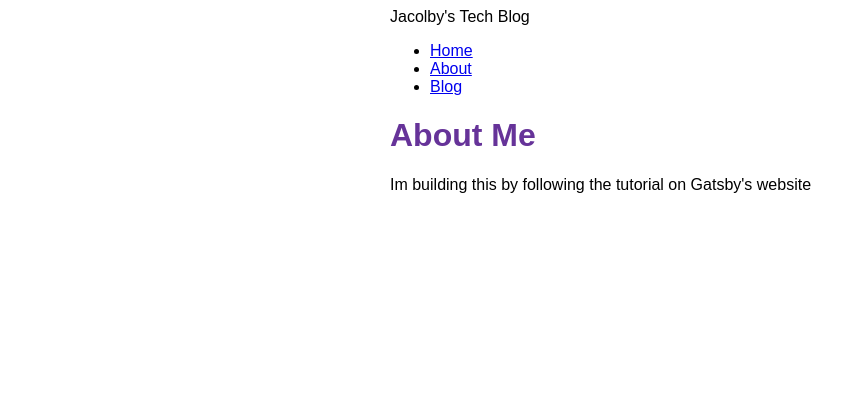
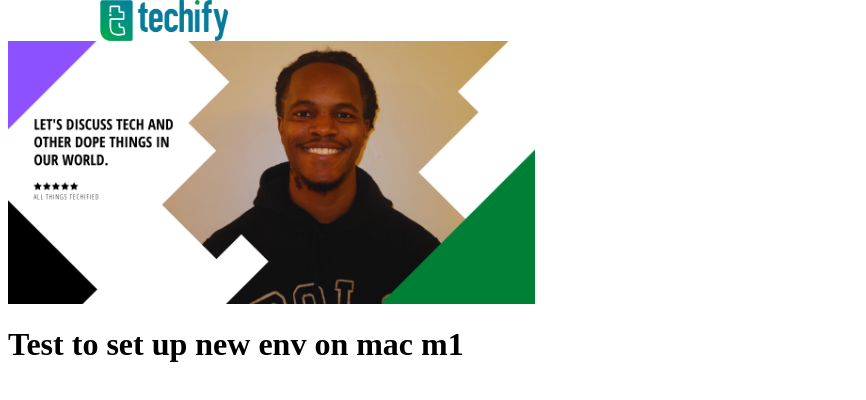
Before and after one commit to darknight1983/Jacolby-s_Tech_Blog, a Gatsby site: page /about in a window 1280 px wide. Shown: the whole page, without its empty margins (0-866 px from the left). Built offline with nearby package versions, Linux system fonts and the light colour scheme; Gatsby itself is replaced by a stand-in of ours.

Commit message:
test run on m1

```diff
--- a/gatsby-config.js
+++ b/gatsby-config.js
@@ -17,5 +17,6 @@ module.exports = {
         },
         "gatsby-plugin-mdx",
         "gatsby-transformer-sharp",
+        "gatsby-plugin-material-ui"
     ],
 };
--- a/package.json
+++ b/package.json
@@ -15,16 +15,22 @@
     "clean": "gatsby clean"
   },
   "dependencies": {
+    "@emotion/react": "^11.4.1",
+    "@emotion/styled": "^11.3.0",
     "@mdx-js/mdx": "^1.6.22",
     "@mdx-js/react": "^1.6.22",
     "gatsby": "^3.13.1",
     "gatsby-plugin-gatsby-cloud": "^3.1.0",
     "gatsby-plugin-image": "^1.14.0",
+    "gatsby-plugin-material-ui": "^4.0.2",
     "gatsby-plugin-mdx": "^2.14.0",
     "gatsby-plugin-sharp": "^3.14.0",
     "gatsby-source-filesystem": "^3.14.0",
     "gatsby-transformer-sharp": "^3.13.0",
     "react": "^17.0.1",
     "react-dom": "^17.0.1"
+  },
+  "devDependencies": {
+    "@mui/material": "^5.0.3"
   }
 }
--- a/src/components/layout.js
+++ b/src/components/layout.js
@@ -1,12 +1,18 @@
 import * as React from 'react';
 import { Link, useStaticQuery, graphql } from 'gatsby';
+import { StaticImage } from 'gatsby-plugin-image';
+import Grid from '@mui/material/Grid'
+import {AppBar} from "@mui/material";
 import {
     container,
     heading,
     navLinkItem,
     navLinkText,
     navLinks,
-    siteTitle
+    siteTitle,
+    logo,
+    logowrapper,
+    banner
 } from './layout.module.css'
 
 
@@ -23,22 +29,65 @@ const Layout = ({pageTitle, children}) => {
   `)
 
    const { title } = data.site.siteMetadata
+
     return (
-        <div className={container}>
-            <title>{{pageTitle} | {title}}</title>
-            <header className={siteTitle}>{title}</header>
-            <nav>
-                <ul className={navLinks}>
-                    <li className={navLinkItem}><Link to="/" className={navLinkText}>Home</Link></li>
-                    <li className={navLinkItem}><Link to="/about" className={navLinkText}>About</Link></li>
-                    <li className={navLinkItem}><Link to="/blogs" className={navLinkText}>Blog</Link></li>
-                </ul>
-            </nav>
-            <main>
-                <h1 className={heading}>{pageTitle}</h1>
-                {children}
-            </main>
-        </div>
+        // <div className={container}>
+        //     <title>{{pageTitle} | {title}}</title>
+        //     <header className={siteTitle}>{title}</header>
+        //     <nav>
+        //         <ul className={navLinks}>
+        //             <li className={navLinkItem}><Link to="/" className={navLinkText}>Home</Link></li>
+        //             <li className={navLinkItem}><Link to="/about" className={navLinkText}>About</Link></li>
+        //             <li className={navLinkItem}><Link to="/blogs" className={navLinkText}>Blog</Link></li>
+        //         </ul>
+        //     </nav>
+        //     <main>
+        //         <h1 className={heading}>{pageTitle}</h1>
+        //         {children}
+        //     </main>
+        // </div>
+
+        <Grid container xs={12} alignItems="center">
+            <Grid item xs={10}>
+                <AppBar style={{backgroundColor: 'white '}} elevation={0}>
+                    <Grid container>
+                      <Grid item xs={6}>
+                          <StaticImage
+                              src={`../images/Techify_Horiz_Color_RGB.png`}
+                              alt={"Techify Branding"}
+                              className={logowrapper}
+                              imgClassName={logo}
+                          />
+                      </Grid>
+                    </Grid>
+
+                </AppBar>
+            </Grid>
+
+            <Grid item xs={10}>
+                <StaticImage
+                    src={`../images/Banner.png`}
+                    alt={"This will be a hero image"}
+                    className={banner}
+                />
+                <h1>Test to set up new env on mac m1</h1>
+            </Grid>
+
+                 {/*<nav>*/}
+                 {/*    <ul className={navLinks}>*/}
+                 {/*        <li className={navLinkItem}><Link to="/" className={navLinkText}>Home</Link></li>*/}
+                 {/*        <li className={navLinkItem}><Link to="/about" className={navLinkText}>About</Link></li>*/}
+                 {/*        <li className={navLinkItem}><Link to="/blogs" className={navLinkText}>Blog</Link></li>*/}
+                 {/*    </ul>*/}
+                 {/*</nav>*/}
+            {/*<Grid item xs={10}>*/}
+            {/*    <main>*/}
+            {/*        <h1 className={heading}>{pageTitle}</h1>*/}
+            {/*        {children}*/}
+            {/*    </main>*/}
+            {/*</Grid>*/}
+
+        </Grid>
     )
 }
 
--- a/src/components/layout.module.css
+++ b/src/components/layout.module.css
@@ -24,3 +24,24 @@
     font-weight: 700;
     margin: 3rem 0;
 }
+
+/*This style rule is a test for the new Grid system within Gastsby.*/
+.test-background {
+    background-color: #000;
+    width: 100%;
+}
+
+.banner {
+    width: 50%;
+}
+
+
+.logowrapper {
+    margin-left: 100px;
+    width: 20%;
+    height: auto;
+}
+
+.logo {
+    background-color: #FFF;
+}
```
Also changed, not shown: src/images/Banner.png (added), src/images/Techify_Horiz_Color_RGB.png (added), src/images/Techify_Name_Color_RGB.png (added), 1 other file.
